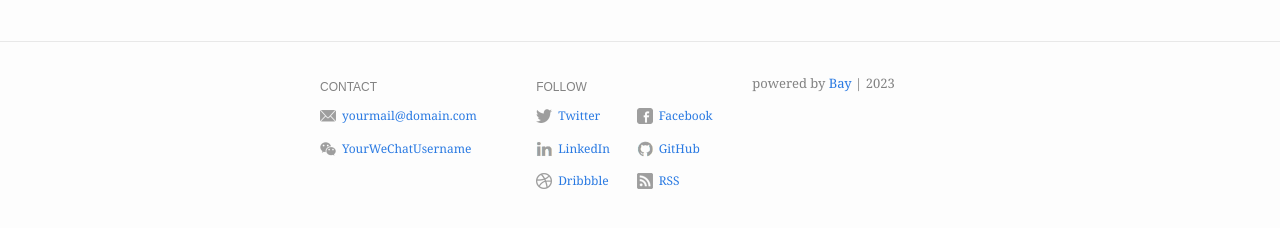
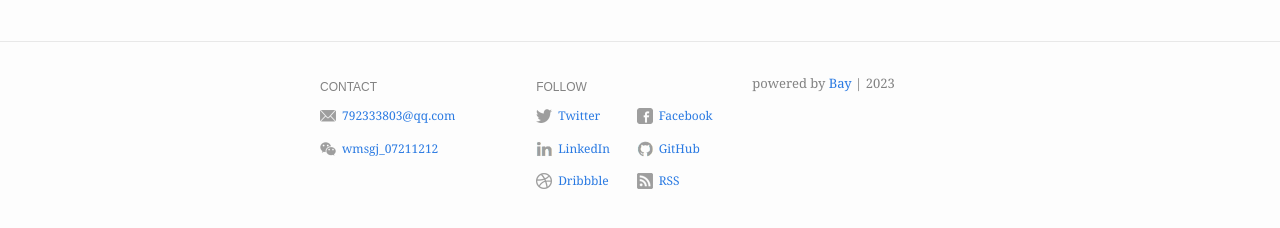
Before and after one commit to CJS0721/CJS0721.github.io, a Jekyll site: the page built from index.md, in a window 1280 px wide. Shown: the part 442-670 px from the top of the page. Built offline with Jekyll 4.4.1, drawn with Linux system fonts in a browser that asks for light colours.

Commit message:
Update _config.yml

```diff
--- a/_config.yml
+++ b/_config.yml
@@ -4,8 +4,8 @@
 title: Bay Jekyll Theme
 description: >- # this means to ignore newlines until "baseurl:"
   Bay is a minimal Jekyll Theme.
-baseurl: "/bay" # the subpath of the site
-url: "https://eliottvincent.github.io" # the base hostname & protocol for the site
+baseurl:  # the subpath of the site
+url: "https://cjs0721.github.io" # the base hostname & protocol for the site
 og_image: /assets/img/profile-pic.jpg
 google_analytics: "UA-121636368-3"
 
@@ -20,23 +20,23 @@ footer:
   show_powered_by: true
   contact:
     - name: Email
-      value: yourmail@domain.com
-      link: mailto:yourmail@domain.com
+      value: 792333803@qq.com
+      link: "#"
     - name: WeChat
-      value: YourWeChatUsername
+      value: wmsgj_07211212
       link: "#"
   follow:
     - name: Twitter
-      link: http://twitter.com/YourTwitterUsername
+      link: "#"
       username: "@YourTwitterUsername"
     - name: Facebook
-      link: http://facebook.com/YourFacebookUsername
+      link: "#"
     - name: LinkedIn
-      link: http://linkedin.com/in/YourLinkedInUsername
+      link: "#"
     - name: GitHub
-      link: http://github.com/YourGitHubUsername
+      link: https://github.com/CJS0721
     - name: Dribbble
-      link: https://dribbble.com/YourDribbbleUsername
+      link: "#"
     - name: RSS
       link: /feed.xml
 
```
